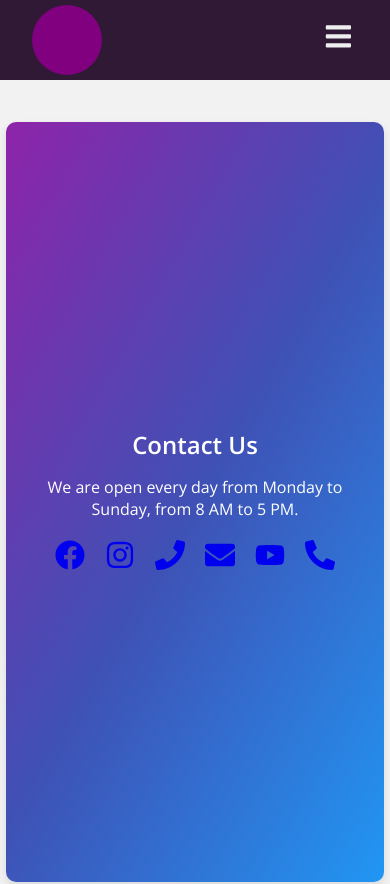
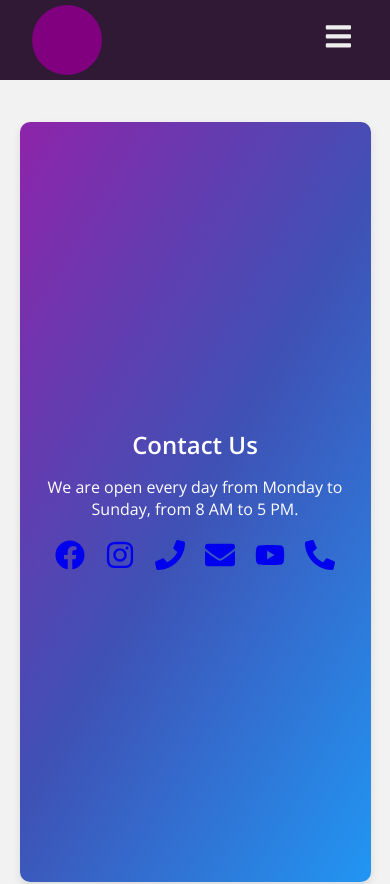
Before and after one commit to Josekariz/stmonic, a React (Create React App) app: page /contactUs in a window 390 px wide. Shown: the top 884 px of the page. Built offline with nearby package versions, Linux system fonts and the light colour scheme.

Commit message:
format code

```diff
--- a/src/contactus/ContactUs.css
+++ b/src/contactus/ContactUs.css
@@ -1,5 +1,5 @@
 /* ContactUs.css */
-@import url('https://fonts.googleapis.com/css2?family=Open+Sans:wght@400;600&display=swap');
+@import url("https://fonts.googleapis.com/css2?family=Open+Sans:wght@400;600&display=swap");
 
 .contact-container {
   display: flex;
@@ -7,7 +7,8 @@
   align-items: center;
   height: 100vh;
   margin: 0;
-  background-color: #f2f2f2; /* Light shade of white for the background */
+  /* Light shade of white for the background */
+  background-color: #f2f2f2;
 }
 
 .contact-card {
@@ -21,20 +22,22 @@
   color: #fff;
   border-radius: 10px;
   box-shadow: 0 4px 8px rgba(0, 0, 0, 0.1);
-  width: 80%; /* 80% width on larger screens */
-  height: 65vh; /* 65vh height on larger screens */
+  width: 80%;
+  height: 65vh;
+  /* Add the swaying animation disabled it messes with the humburger menu dropdown */
   /* animation: swayAnimation 8s infinite alternate ease-in-out;  */
-  /* Add the swaying animation */
-  margin-top: 20px; /* Add some space between the contact card and the navbar */
-  margin-bottom: 20px; /* Add some space between the contact card and the footer */
+  margin-top: 20px;
+  margin-bottom: 20px;
 }
 
 @keyframes swayAnimation {
   from {
-    transform: translateX(10px); /* Start the animation with a 10px translation to the right */
+    /* Start the animation with a 10px translation to the right */
+    transform: translateX(10px);
   }
   to {
-    transform: translateX(-10px); /* Move 10px to the left */
+    /* Move 10px to the left */
+    transform: translateX(-10px);
   }
 }
 
@@ -42,11 +45,11 @@
   font-size: 28px;
   font-weight: bold;
   margin-bottom: 15px;
-  font-family: 'Open Sans', sans-serif;
+  font-family: "Open Sans", sans-serif;
 }
 
 .contact-card p {
-  font-family: 'Open Sans', sans-serif;
+  font-family: "Open Sans", sans-serif;
   font-size: 18px;
   margin-bottom: 20px;
 }
@@ -68,8 +71,8 @@
 
 @media screen and (max-width: 768px) {
   .contact-card {
-    width: 97%; /* 97% width on smaller screens */
-    height: 90vh; /* 90vh height on smaller screens */
+    width: 90%;
+    height: 90vh;
   }
 
   .contact-card h2 {
```
Also changed, not shown: src/Footer/Footer.css (+5 -3 lines), src/Footer/Footer.js (+13 -3 lines), src/contactus/ContactUs.jsx (+25 -8 lines).
